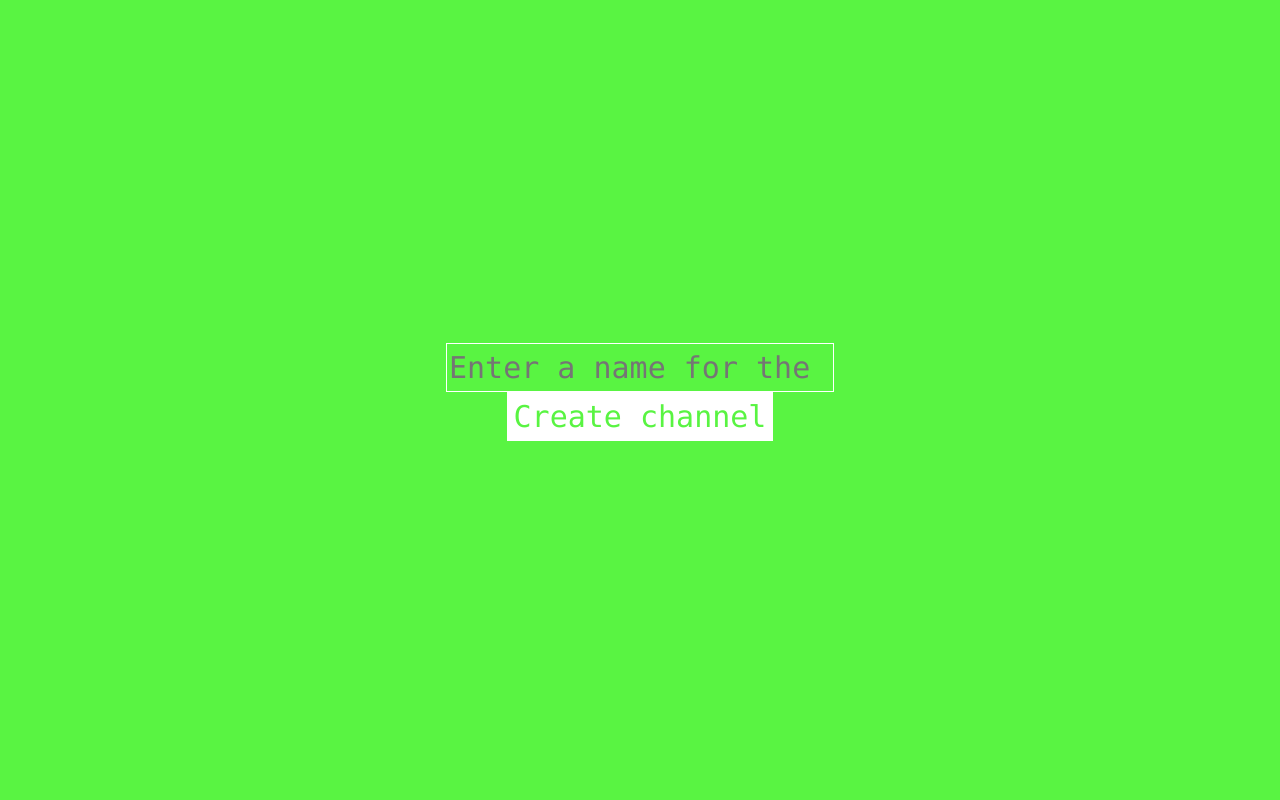
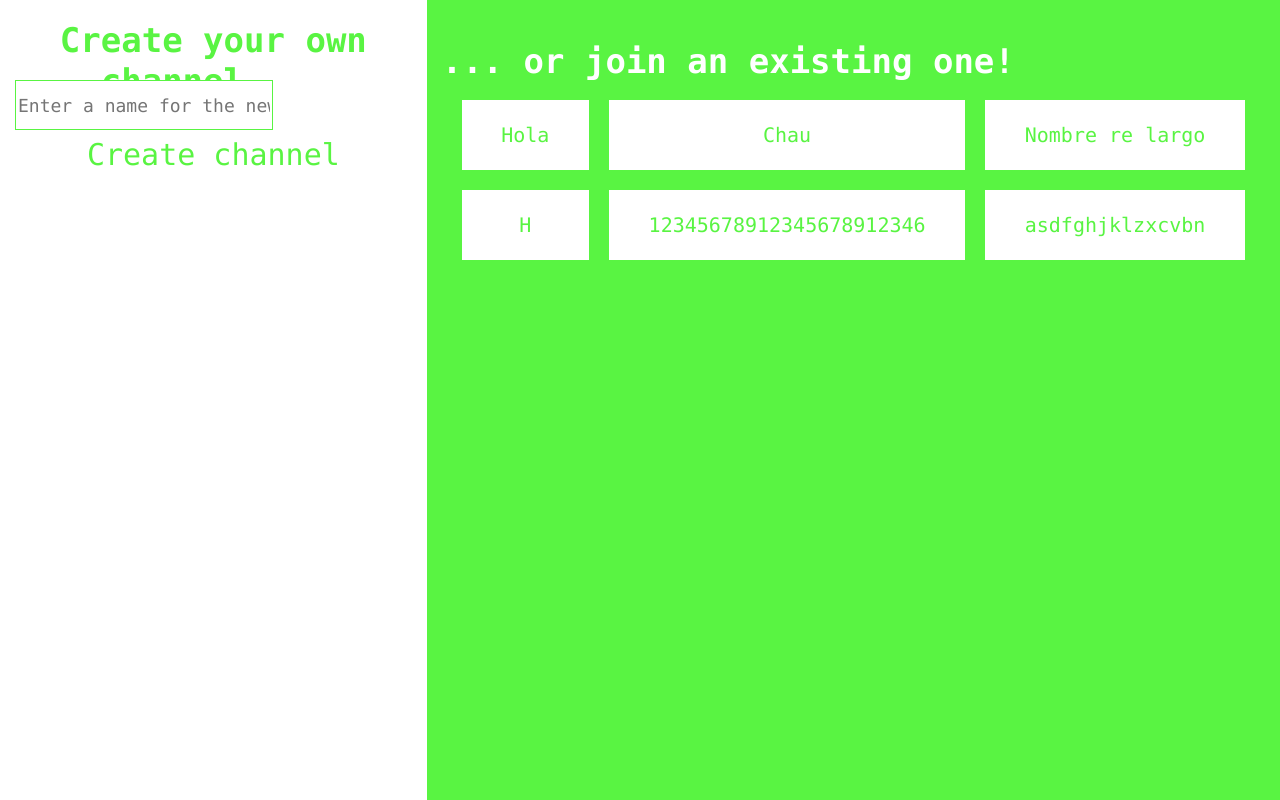
Before and after one commit to lscolombo/project2, a Flask app: page /channels in a window 1280 px wide. Run offline with Flask 2, Linux system fonts and the light colour scheme; the visitor is signed in with stand-in values (Sample User, id 1); some libraries are stand-ins or nearby versions.

Commit message:
Fixed bugs and added styling

```diff
--- a/application.py
+++ b/application.py
@@ -10,7 +10,7 @@ app.config["SECRET_KEY"] = os.urandom(12)
 socketio = SocketIO(app)
 
 nicknames=[]
-list_channels=[]
+#list_channels=[]
 
 @app.route("/")
 def index():
@@ -32,6 +32,8 @@ class Channel:
         Channel.counter += 1
         self.name = name
         self.last_messages=[]
+
+list_channels=[Channel('Hola'),Channel('Chau'),Channel('Nombre re largo'),Channel('H'),Channel('12345678912345678912346'),Channel('asdfghjklzxcvbn')]
 
 class Message:
     def __init__(self, nickname, timestamp, message):
@@ -59,7 +61,7 @@ def enter():
 def channels():
     try:
         session['nickname']
-        return render_template("channels.html")
+        return render_template("channels.html", channels=list_channels)
     except KeyError:
         error='Pick a nickname to start chatting!'
         flash(error)
@@ -69,11 +71,11 @@ def channels():
 def channel():
     error = None
     if request.method == 'POST':
-        channel_name = request.form.get("new_channel")
+        channel_name = request.form.get("new-channel")
         if any(c.name == channel_name for c in list_channels):
             error = 'Channel name already exists. Please pick another one.'
             flash(error)
-            return render_template(url_for('channels'))
+            return render_template("channels.html", channels = list_channels)
         else:
             new_channel = Channel(channel_name)
             list_channels.append(new_channel)
--- a/static/style.css
+++ b/static/style.css
@@ -26,7 +26,7 @@ html, body {
       font-size: 30px;
       color: white;
       border: 0.1px solid white;
-        text-align: center;
+      text-align: center;
   }
 
   input:focus{
@@ -49,3 +49,72 @@ html, body {
     margin-top: 10px;
     color: red;
 }
+
+.col-md-4 {
+  background-color: white;
+  color: #59f442;
+}
+
+.col-md-8 {
+  background-color: #59f442;
+  color: white;
+}
+
+.row.custom:last-child{
+  height: 90%;
+}
+
+
+.row.custom:first-child{
+  height: 10%;
+  align-content: center;
+  align-items: center;
+}
+
+.container-fluid{
+  height: 100%;
+  overflow: auto;
+}
+
+.title_create, .title_join{
+  font-size: 34px;
+  font-weight: bold;
+  margin-top: 50px;
+}
+
+.title_create{
+  color: #59f442;
+}
+
+.title_join{
+  color: white;
+}
+
+
+.new-channel{
+  border: 0.1px solid #59f442;
+  font-size: 18px;
+  height: 50px;
+  width: 65%;
+  color: #59f442;
+  display: block;
+}
+
+.new-channel:focus{
+  border: 2px solid #59f442;
+  transition:all 0.3 ease;
+}
+
+.grid-container {
+  display: grid;
+  grid-template-columns: auto auto auto;
+  padding: 10px;
+}
+.grid-item {
+  border: 10px solid #59f442;
+  background-color: white ;
+  color: #59f442;
+  padding: 20px;
+  font-size: 20px;
+  text-align: center;
+}
--- a/templates/channel.html
+++ b/templates/channel.html
@@ -1,4 +1,5 @@
-<link rel="stylesheet" href="https://stackpath.bootstrapcdn.com/bootstrap/4.3.1/css/bootstrap.min.css" integrity="sha384-ggOyR0iXCbMQv3Xipma34MD+dH/1fQ784/j6cY/iJTQUOhcWr7x9JvoRxT2MZw1T" crossorigin="anonymous">
+<link rel="stylesheet" href="https://stackpath.bootstrapcdn.com/bootstrap/4.3.1/css/bootstrap.min.css"
+    integrity="sha384-ggOyR0iXCbMQv3Xipma34MD+dH/1fQ784/j6cY/iJTQUOhcWr7x9JvoRxT2MZw1T" crossorigin="anonymous">
 <link rel="stylesheet" href="{{ url_for('static', filename='style.css') }}">
 
 {% extends "layout.html" %}
--- a/templates/channels.html
+++ b/templates/channels.html
@@ -1,4 +1,5 @@
-<link rel="stylesheet" href="https://stackpath.bootstrapcdn.com/bootstrap/4.3.1/css/bootstrap.min.css" integrity="sha384-ggOyR0iXCbMQv3Xipma34MD+dH/1fQ784/j6cY/iJTQUOhcWr7x9JvoRxT2MZw1T" crossorigin="anonymous">
+<link rel="stylesheet" href="https://stackpath.bootstrapcdn.com/bootstrap/4.3.1/css/bootstrap.min.css"
+    integrity="sha384-ggOyR0iXCbMQv3Xipma34MD+dH/1fQ784/j6cY/iJTQUOhcWr7x9JvoRxT2MZw1T" crossorigin="anonymous">
 <link rel="stylesheet" href="{{ url_for('static', filename='style.css') }}">
 
 {% extends "layout.html" %}
@@ -8,9 +9,20 @@
 
 {% block body %}
 
-<div class="container">
+<div class="container-fluid">
+        <div class="row custom">
+                <div class="col-md-4 text-md-center">
+                        <h1 class="title_create">Create your own channel ...</h1>
+                </div>
+                <div class="col-md-8">
+                        <h1 class="title_join">... or join an existing one!</h1>
+                </div>
+        </div>
+    <div class="row custom">
+            <div class="col-md-4 text-md-center">
+
         <form action="{{ url_for('channel') }}" method="POST">
-        <input type="text" class='new_channel' name="new_channel" placeholder="Enter a name for the new channel">
+            <input type="text" class="new-channel" name="new-channel" maxlength="35" placeholder="Enter a name for the new channel">
             <button>Create channel</button>
             {% with errors = get_flashed_messages() %}
             {% if errors %}
@@ -21,4 +33,20 @@
             {% endwith %}
         </form>
     </div>
+
+    <div class="col-md-8">
+        {% if channels %}
+        <div class="grid-container">
+            {% for channel in channels %}
+            <div class="grid-item">{{ channel.name }}</div>
+            {% endfor %}
+        </div>
+        {% endif %}
+    </div>
+
+ </div>
+
+
+
+</div>
 {% endblock %}
--- a/templates/enter.html
+++ b/templates/enter.html
@@ -1,4 +1,5 @@
-<link rel="stylesheet" href="https://stackpath.bootstrapcdn.com/bootstrap/4.3.1/css/bootstrap.min.css" integrity="sha384-ggOyR0iXCbMQv3Xipma34MD+dH/1fQ784/j6cY/iJTQUOhcWr7x9JvoRxT2MZw1T" crossorigin="anonymous">
+<link rel="stylesheet" href="https://stackpath.bootstrapcdn.com/bootstrap/4.3.1/css/bootstrap.min.css"
+  integrity="sha384-ggOyR0iXCbMQv3Xipma34MD+dH/1fQ784/j6cY/iJTQUOhcWr7x9JvoRxT2MZw1T" crossorigin="anonymous">
 <link rel="stylesheet" href="{{ url_for('static', filename='style.css') }}">
 
 {% extends "layout.html" %}
```
Lines whose indentation alone changed are shown as unchanged.
